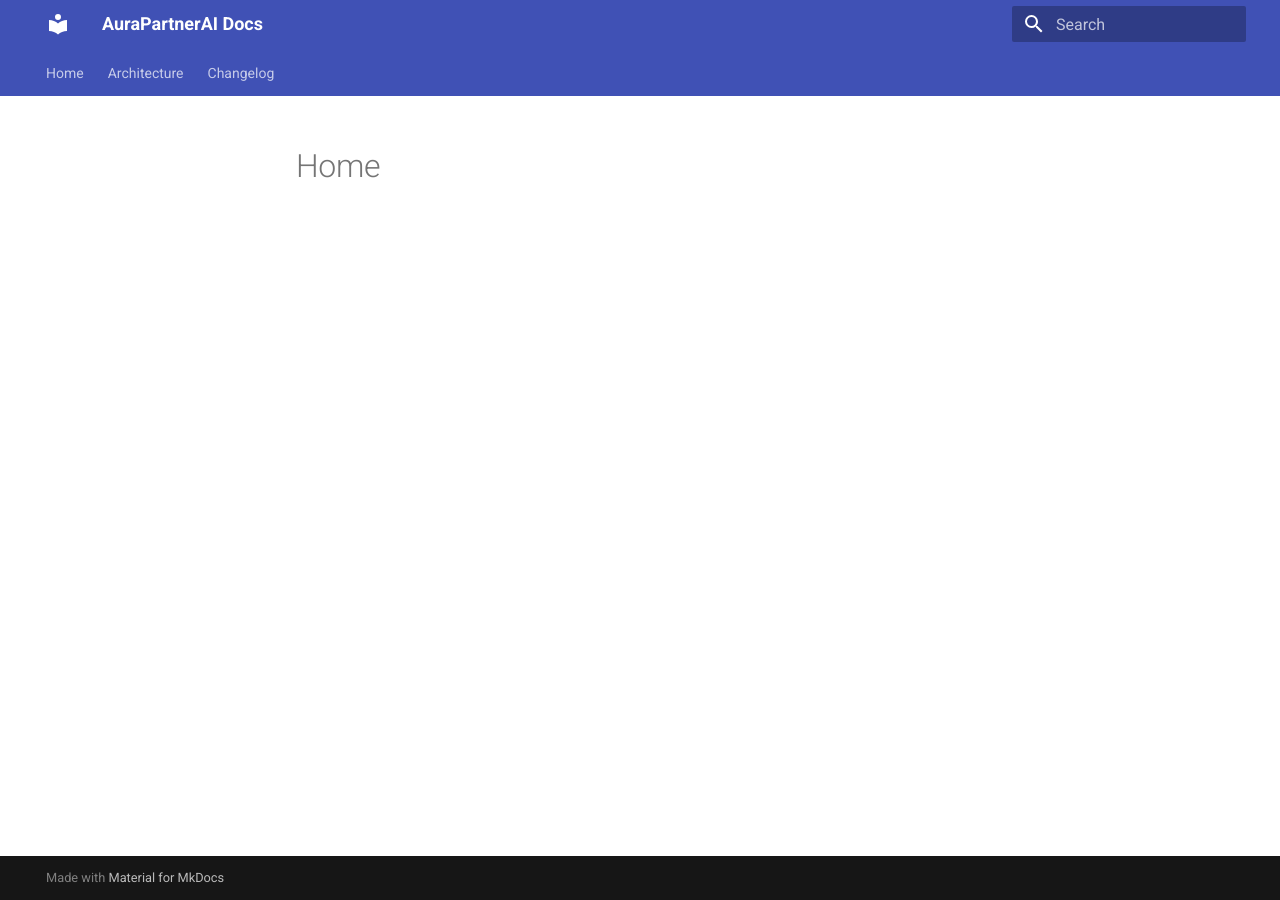
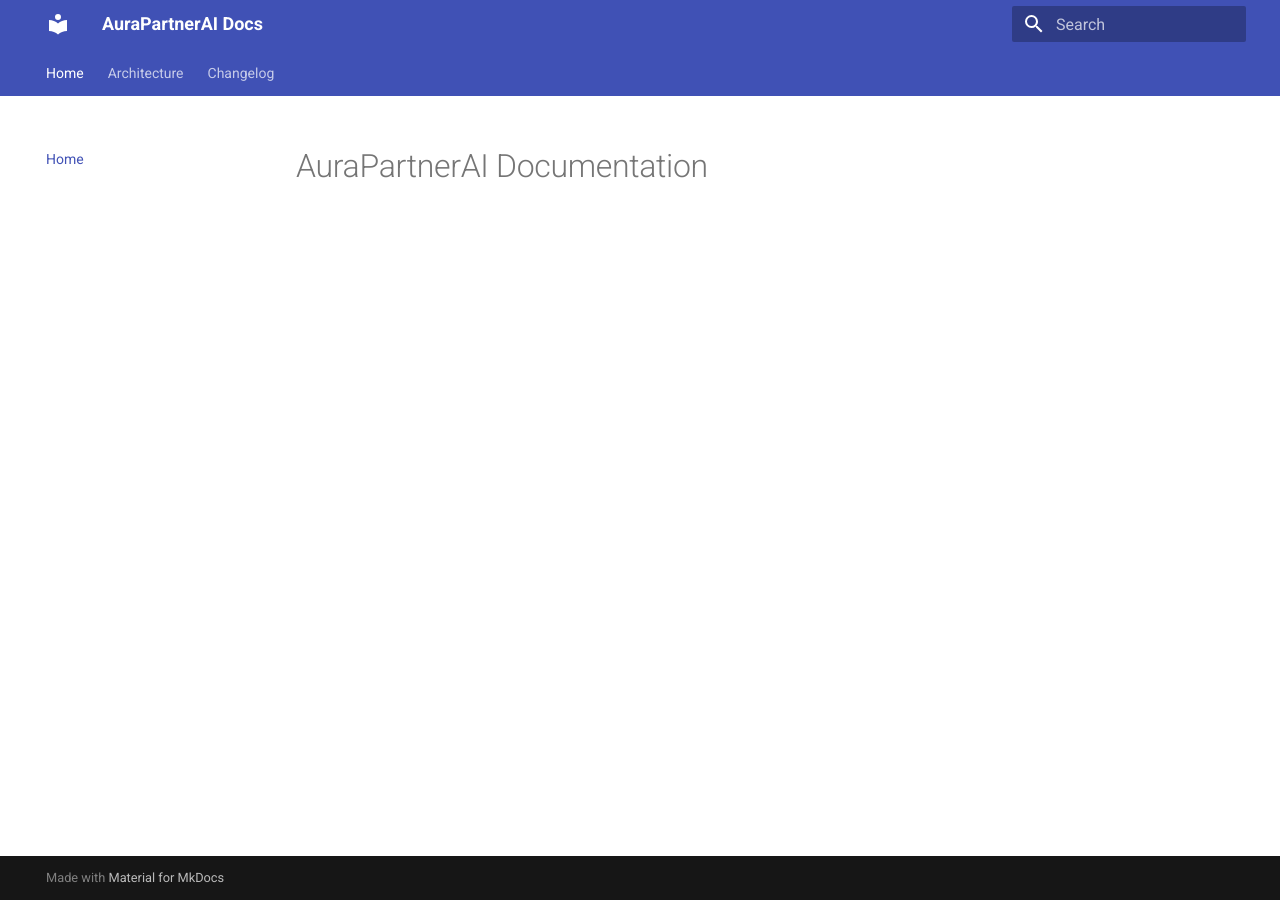
Before and after one commit to Volynskiy-Business/aurapartner-mvp, an MkDocs documentation site: the page built from docs/index.md, in a window 1280 px wide. Built offline with MkDocs 1.6.1 and Material for MkDocs 9.7.7, drawn with Linux system fonts in a browser that asks for light colours; part of the change alters nothing that is shown.

Commit message:
docs: fix navigation paths and add missing pages

```diff
--- a/docs/index.md
+++ b/docs/index.md
@@ -1 +1 @@
-# Home
+# AuraPartnerAI Documentation
--- a/mkdocs.yml
+++ b/mkdocs.yml
@@ -13,6 +13,6 @@ markdown_extensions:
   - admonition
   - pymdownx.superfences
 nav:
-  - Home: docs/index.md
-  - Architecture: docs/architecture.md
-  - Changelog: docs/changelog.md
+  - Home: index.md
+  - Architecture: architecture.md
+  - Changelog: changelog.md
--- /dev/null
+++ b/requirements.txt
@@ -0,0 +1 @@
+mike>=1.1.2
```
